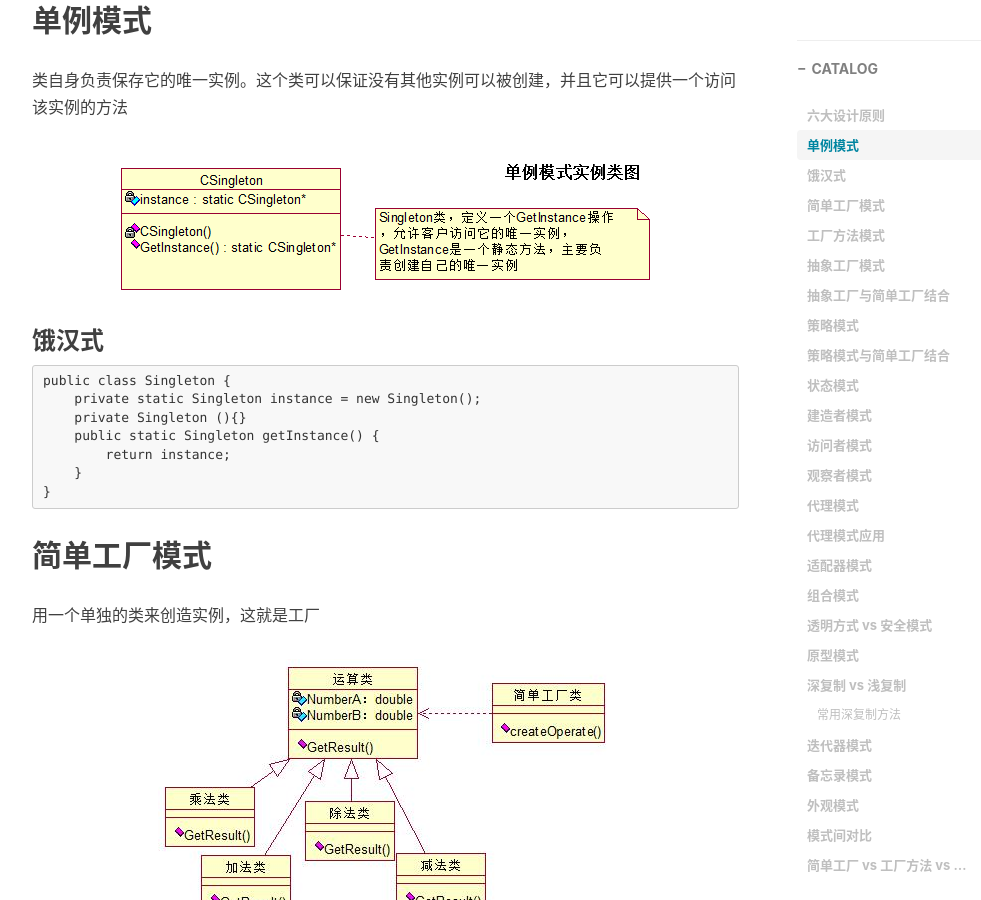
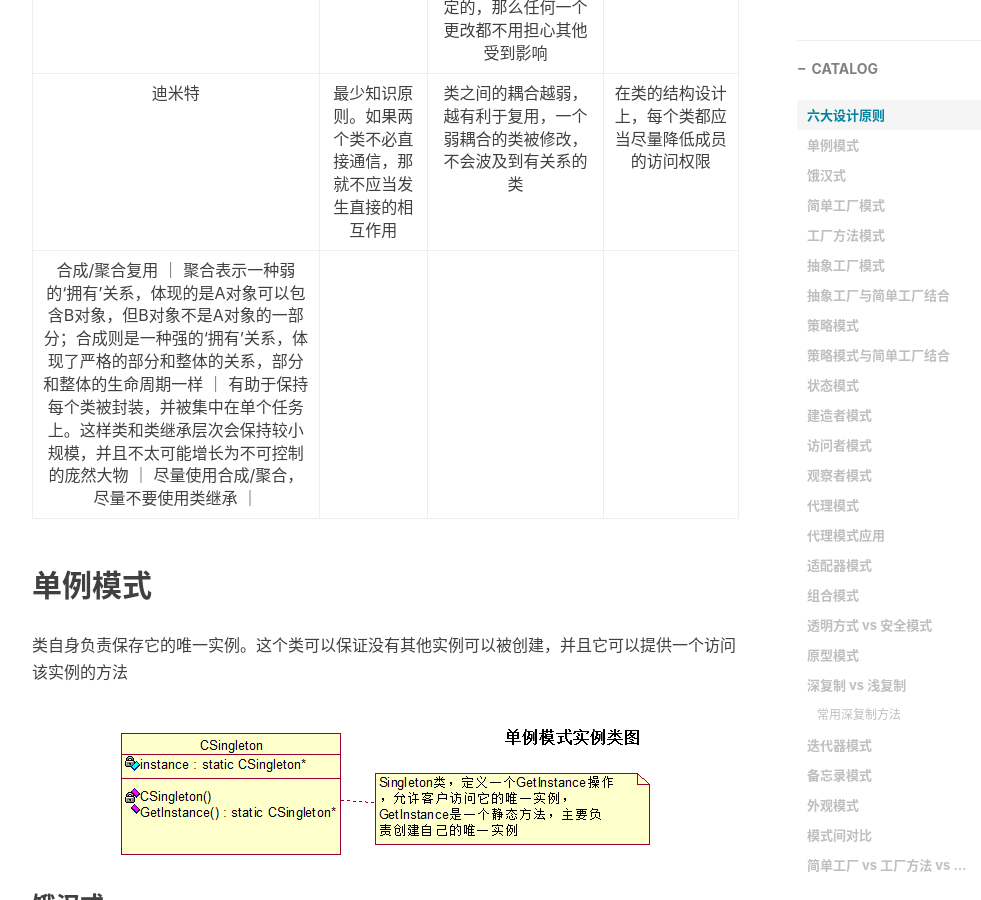
Before and after one commit to StephenRi/StephenRi.github.io, a Jekyll site: the page built from _posts/2020-05-24-[Java]设计模式.md, in a window 1280 px wide and 900 px high, scrolled down 1496 px. Shown: the whole window, without its empty margins (233-1214 px from the left). Built offline with Jekyll 4.4.1, drawn with Linux system fonts in a browser that asks for light colours; nearby versions of some CDN libraries; comment, search, counter and statistics services are not loaded.

Commit message:
up pattern

```diff
--- a/_posts/2020-05-24-[Java]设计模式.md
+++ b/_posts/2020-05-24-[Java]设计模式.md
@@ -21,6 +21,7 @@ tags:
 | 里氏代换 | 子类型必须能够替换掉父类型 | 只有当子类可以替换掉父类，软件单位的功能不受到影响时，父类才能真正被复用，子类也能够在父类的基础上增加新的行为 | 继承 |
 | 依赖倒转 | 抽象不应该依赖细节，细节应该依赖抽象 | 如果不管高层模块还是底层模块，都依赖于抽象（接口，或抽象类），只要接口是稳定的，那么任何一个更改都不用担心其他受到影响 | 针对接口编程。谁也不要依赖谁 |
 | 迪米特 | 最少知识原则。如果两个类不必直接通信，那就不应当发生直接的相互作用 | 类之间的耦合越弱，越有利于复用，一个弱耦合的类被修改，不会波及到有关系的类 | 在类的结构设计上，每个类都应当尽量降低成员的访问权限 |
+| 合成/聚合复用 ｜ 聚合表示一种弱的‘拥有’关系，体现的是A对象可以包含B对象，但B对象不是A对象的一部分；合成则是一种强的‘拥有’关系，体现了严格的部分和整体的关系，部分和整体的生命周期一样 ｜ 有助于保持每个类被封装，并被集中在单个任务上。这样类和类继承层次会保持较小规模，并且不太可能增长为不可控制的庞然大物 ｜ 尽量使用合成/聚合，尽量不要使用类继承 ｜
 
 ## 单例模式
 
```
